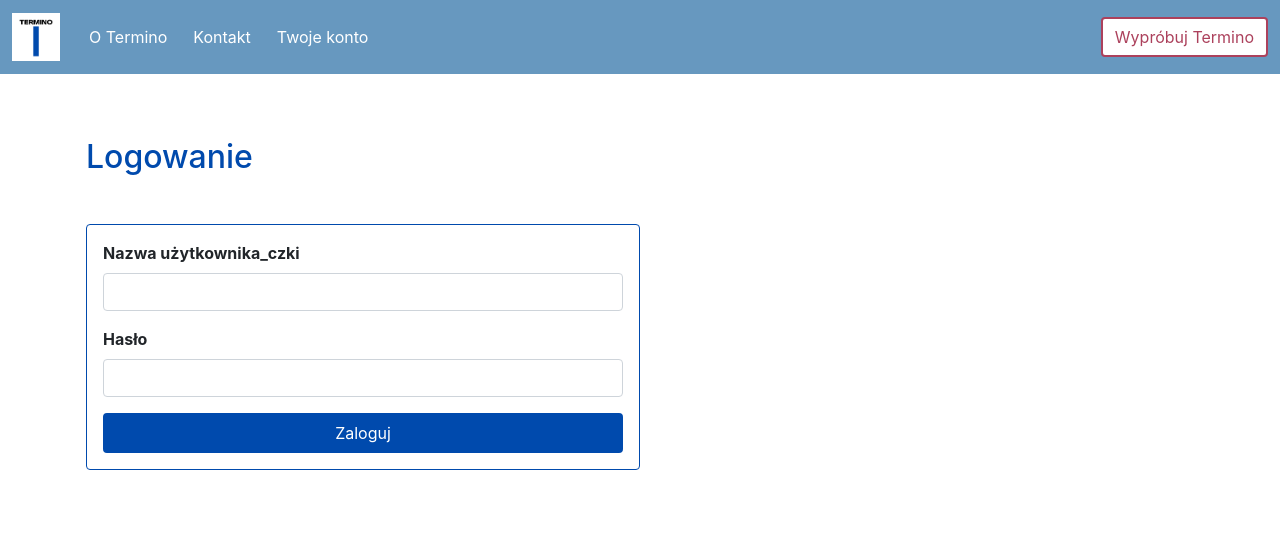
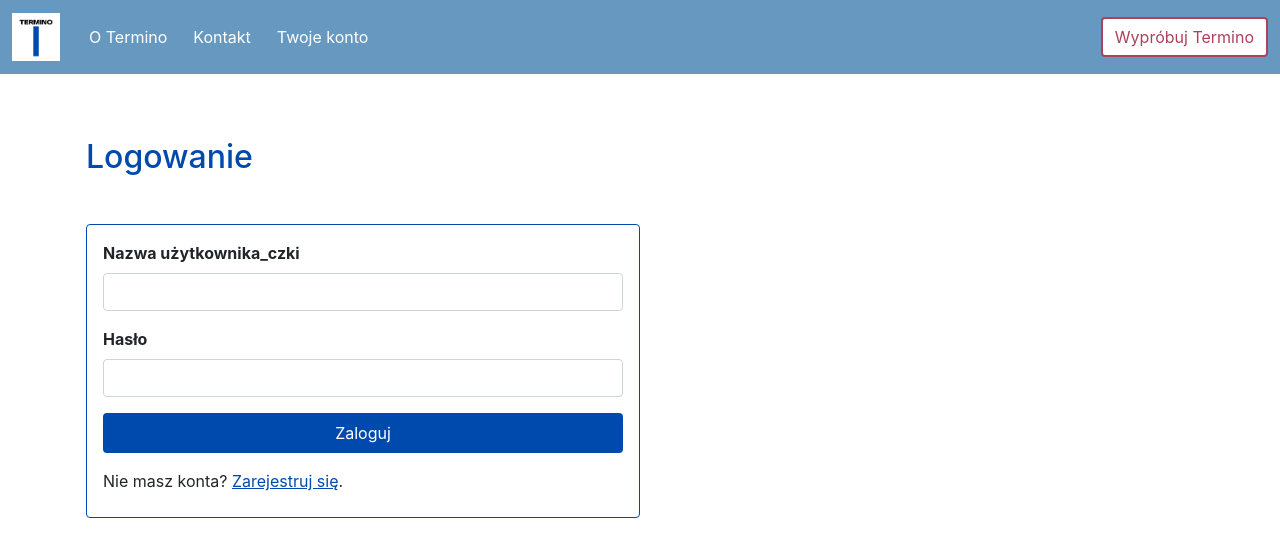
Before and after one commit to WeronikaSzemi/TerminoFront, a React (Create React App) app: page /user/login in a window 1280 px wide. Shown: the top 556 px of the page. Built offline with nearby package versions, Linux system fonts and the light colour scheme.

Commit message:
Added link to signup under sign-in form. Added code to hide the add termbase form once not needed.

```diff
--- a/src/components/termbases/UserTermbases.tsx
+++ b/src/components/termbases/UserTermbases.tsx
@@ -25,6 +25,7 @@ export const UserTermbases = () => {
         const res = await fetch(`http://localhost:3001/user/${userName}/termbases`);
         const data = await res.json();
         setTermbaseList(data.termbaseList);
+        setShowForm(false);
     };
 
     useEffect(() => {
--- a/src/components/termbases/UserTermbasesTableRow.tsx
+++ b/src/components/termbases/UserTermbasesTableRow.tsx
@@ -27,7 +27,7 @@ export const UserTermbasesTableRow = (props: Props) => {
     return <tr>
         <td><strong>{props.termbase.termbaseName}</strong></td>
         <td>
-            <Link to={`/user/:userName/termbases/${props.termbase.termbaseId}`}
+            <Link to={`/user/:userName/termbases/${props.termbase.termbaseName}`}
                   className="btn btn-sm theme-btn-mainbrand mx-1 my-1 my-md-0">
                 <svg xmlns="http://www.w3.org/2000/svg"
                      width="16"
@@ -39,7 +39,7 @@ export const UserTermbasesTableRow = (props: Props) => {
                     <path d="M0 8s3-5.5 8-5.5S16 8 16 8s-3 5.5-8 5.5S0 8 0 8zm8 3.5a3.5 3.5 0 1 0 0-7 3.5 3.5 0 0 0 0 7z"/>
                 </svg>
             </Link>
-            <Link to={`/user/:userName/termbases/${props.termbase.termbaseId}/edit`}
+            <Link to={`/user/:userName/termbases/${props.termbase.termbaseName}/edit`}
                   className="btn btn-sm theme-btn-lightaccent mx-1 my-1 my-md-0"
             >
                 <svg xmlns="http://www.w3.org/2000/svg"
--- a/src/components/user/Login.tsx
+++ b/src/components/user/Login.tsx
@@ -1,5 +1,5 @@
 import React, {FormEvent, useContext, useEffect, useState} from "react";
-import {useNavigate} from "react-router-dom";
+import {Link, useNavigate} from "react-router-dom";
 import {LoginContext} from "../../contexts/login.context";
 
 export const Login = () => {
@@ -91,6 +91,9 @@ export const Login = () => {
                         className="btn theme-btn-mainbrand border-2 w-100"
                 >Zaloguj
                 </button>
+                <p className="mt-3 mb-2">Nie masz konta? <Link to={'/user/register'}
+                                                               className="theme-text-mainbrand">Zarejestruj się</Link>.
+                </p>
             </form>
             <div className={message.style}>{message.content}</div>
         </div>
```
